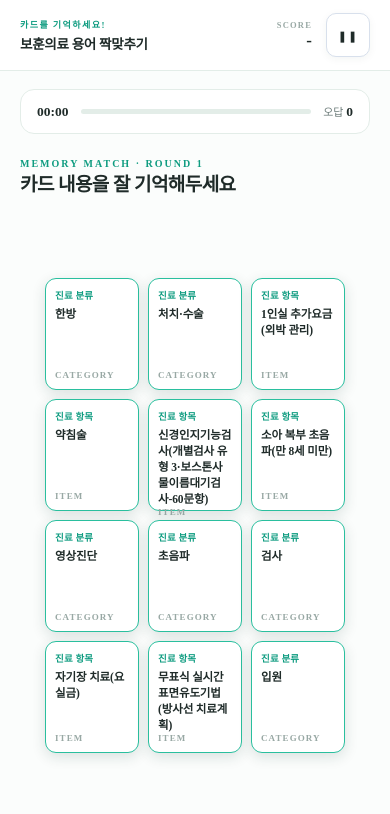
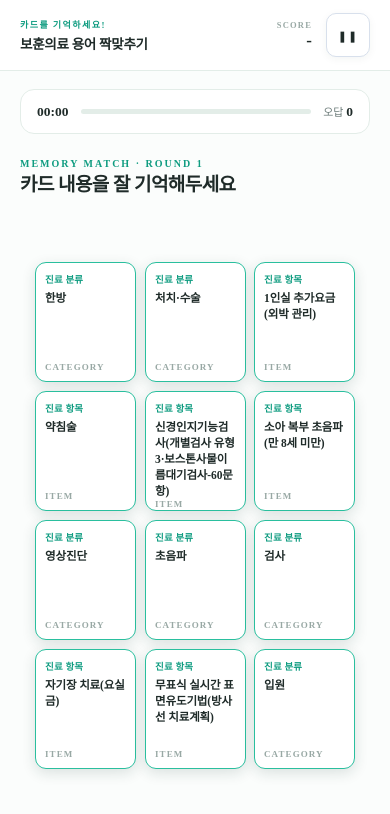
Before and after one commit to KITI-jklee/kvhs_game, a React (Vite) app in the folder app/: page /games/match in a window 390 px wide. Shown: the top 814 px of the page. Built offline with nearby package versions, Linux system fonts and the light colour scheme; a web font is replaced by a local one.

Commit message:
fix: 짝맞추기 모바일 화면 1라운드 카드 크기 변경

```diff
--- a/app/src/pages/games/MatchGame.module.css
+++ b/app/src/pages/games/MatchGame.module.css
@@ -108,7 +108,7 @@
        그리드 폭 자체를 줄여 카드도 한 단계 작게 만든다. width:100%가
        없으면 1fr 트랙이 기준 삼을 폭이 없어 그리드 자체가 찌그러진다. */
     width: 100%;
-    max-width: 300px;
+    max-width: 320px;
     margin-inline: auto;
   }
 }
```
